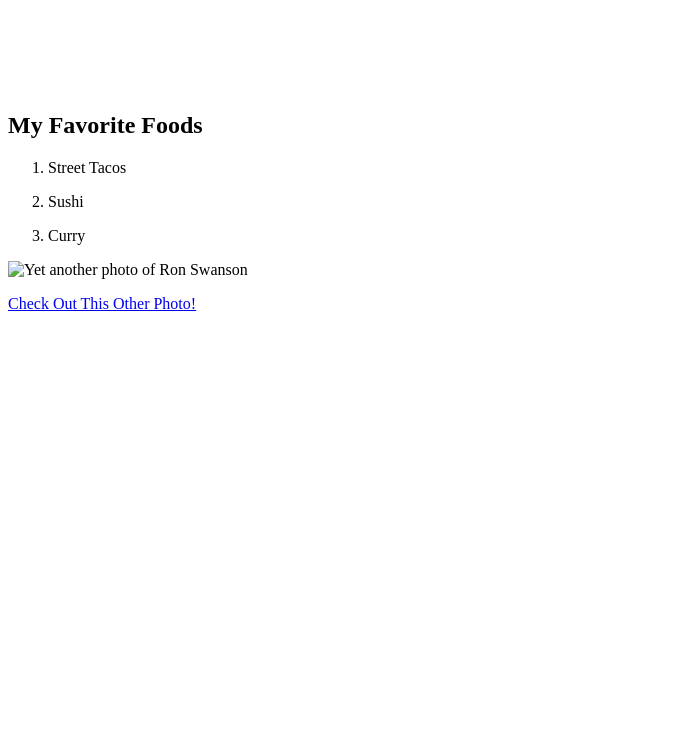
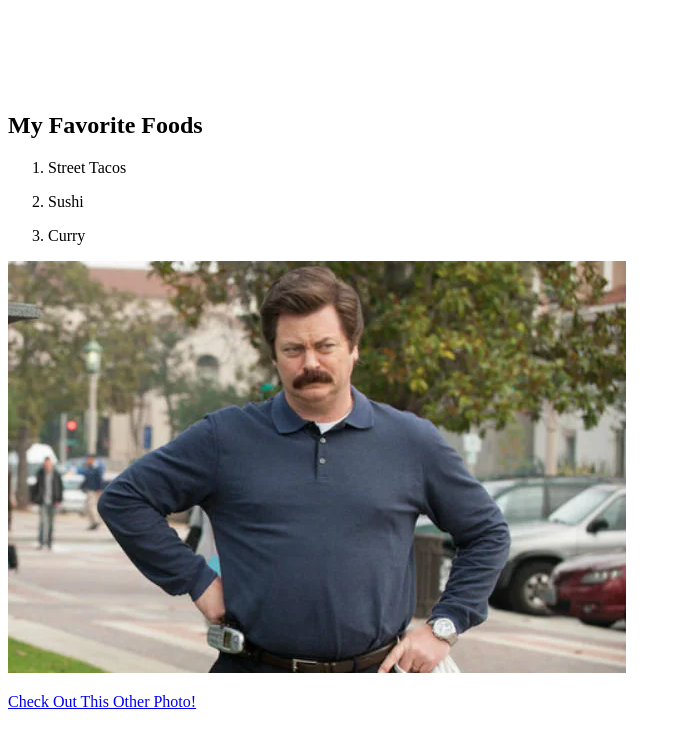
Before and after one commit to Spit-ball/m2-hw2-snydersohl-jacob, a plain HTML site: page index.html in a window 1280 px wide. Shown: the whole page, without its empty margins (0-681 px from the left). Drawn offline with Linux system fonts and the light colour scheme; the site is published under a folder, as on GitHub Pages, so addresses that start at the root find nothing.

Commit message:
changing photo code to properly display

```diff
--- a/index.html
+++ b/index.html
@@ -20,7 +20,7 @@
       <li><p>Sushi</p></li>
       <li><p>Curry</p></li>
     </ol>
-    <img src="/photos/Ron-Five.jpg" alt="Yet another photo of Ron Swanson" />
+    <img src="photos/Ron-Five.jpg" alt="Yet another photo of Ron Swanson" />
     <br />
     <a href="https://www.thecrimson.com/image/2015/9/21/ron-swanson-meme"
       ><p>Check Out This Other Photo!</p></a
```
